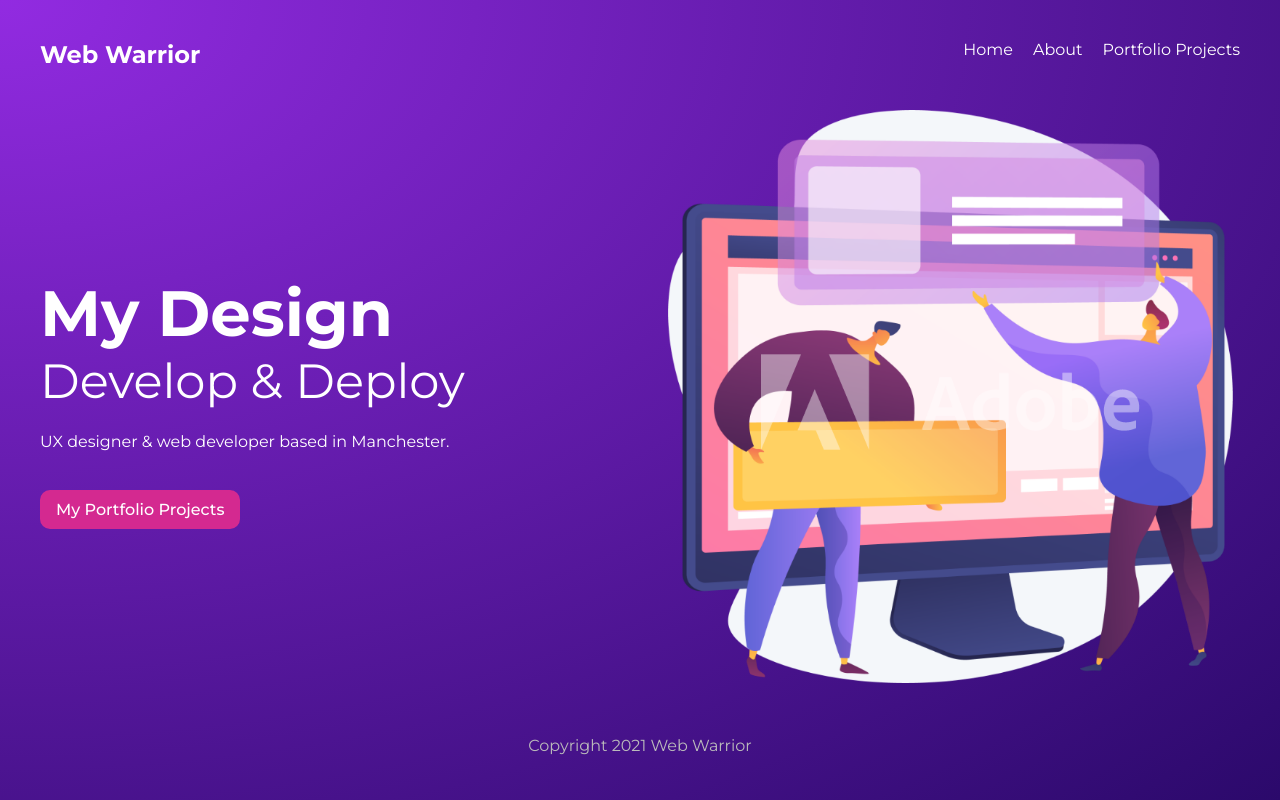
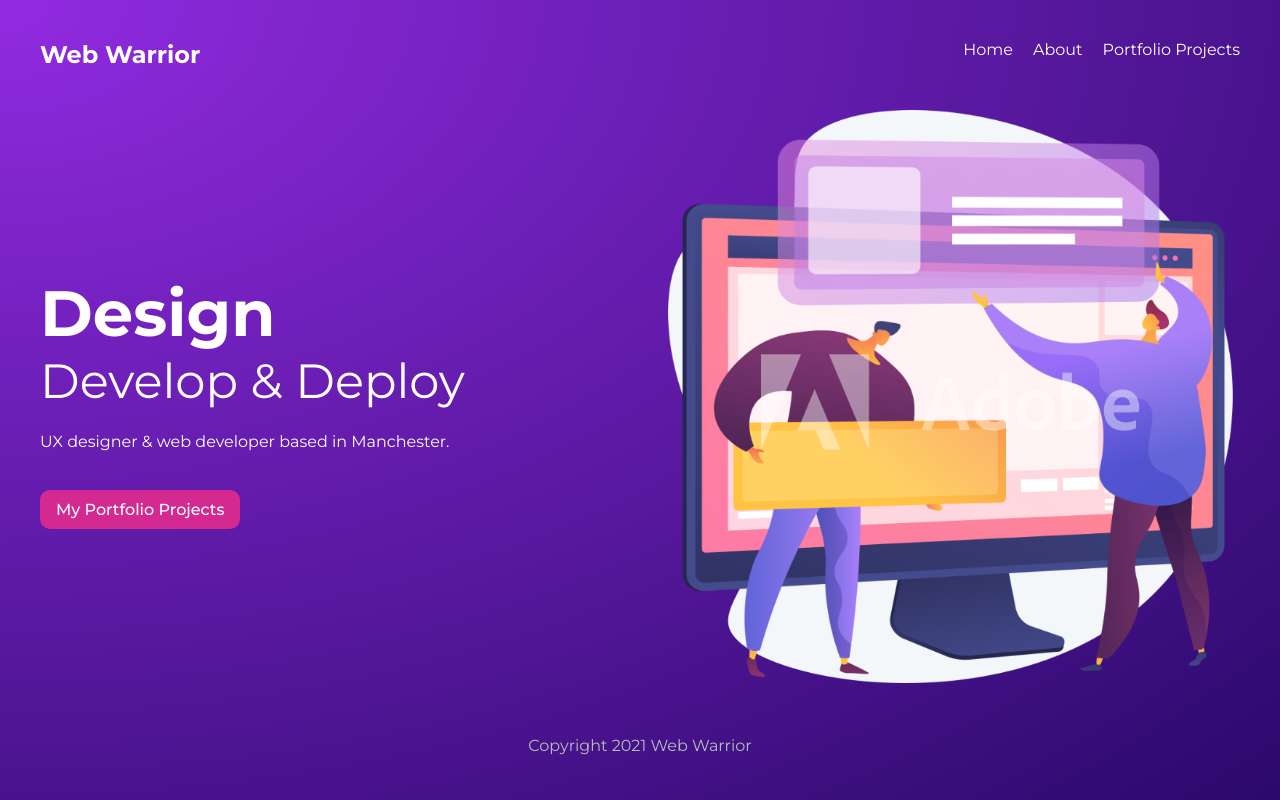
Before and after one commit to aimanharith67/web-warrior-gatsby, a Gatsby site: page / in a window 1280 px wide. Built offline with nearby package versions, Linux system fonts and the light colour scheme; Gatsby itself is replaced by a stand-in of ours.

Commit message:
change 1

```diff
--- a/src/pages/index.js
+++ b/src/pages/index.js
@@ -10,7 +10,7 @@ export default function Home({data}) {
     <Layout>
       <section className={styles.header}>
         <div>
-          <h2>My Design</h2>
+          <h2>Design</h2>
           <h3>Develop & Deploy</h3>
           <p>UX designer & web developer based in Manchester.</p>
           <Link className={styles.btn} to="/projects">My Portfolio Projects</Link>
```
